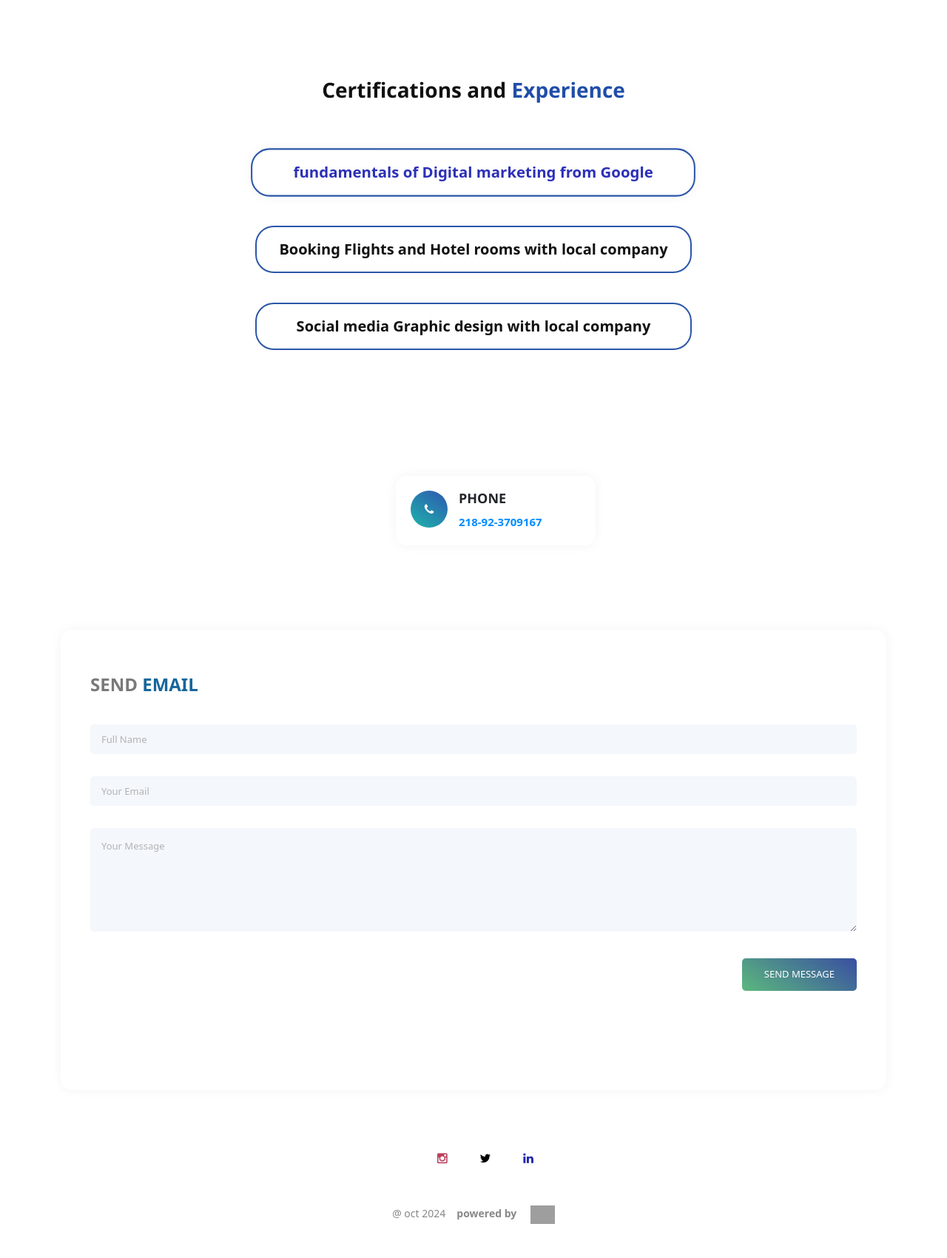
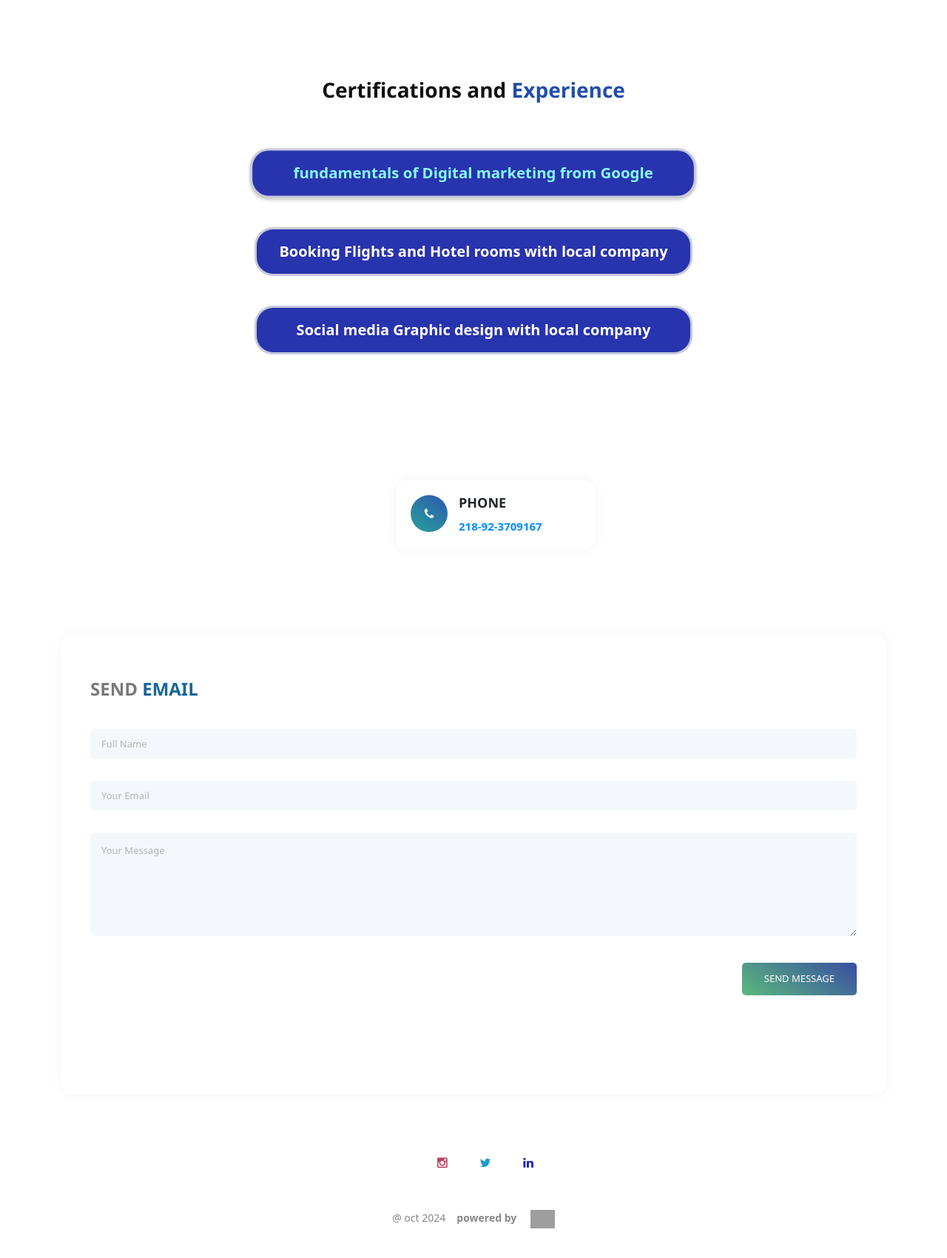
Before and after one commit to Taha-Alsaity/myportfolio, a Django app: page / in a window 1280 px wide. Shown: the part 2119-3819 px from the top of the page at 74% size. Before the commit the page ends 3773 px from the top, so only its background shows below. Run offline with Django 5.2, Linux system fonts and the light colour scheme; some web fonts are replaced; grey boxes are pictures that could not be loaded.

Commit message:
edit cert and exper

```diff
--- a/portoapp/static/assets/templatemo-eduwell-style.css
+++ b/portoapp/static/assets/templatemo-eduwell-style.css
@@ -518,20 +518,16 @@ section.our-courses .naccs .menu div {
   border-radius: 25px !important;
   margin-bottom: 40px;
   font-size: 20px;
-  color: #111;
-  background-color: #fff;
+  color: #ffffff;
+  background-color: #2833ae;
   cursor: pointer;
   vertical-align: middle;
   font-weight: 900;
   transition: 1s all cubic-bezier(0.075, 0.82, 0.165, 1);
-  border: 3px solid rgba(219,138,222,0.5);
-}
-
-section.our-courses .naccs .menu div.active {
-  color: #dc8cdb;
-  border: 3px solid rgba(219,138,222,1);
-  box-shadow: 0px 0px 15px rgba(0, 0, 0, 0.05);
-}
+  border: 3px solid rgba(227, 227, 227, 0.853);
+}
+
+
 
 section.our-courses ul.nacc {
   margin-left: 100px !important;
@@ -803,7 +799,7 @@ section.contact-us .contact-info .icon i {
   line-height: 50px;
   border-radius: 50%;
   background: rgb(85, 70, 198);
-  background: linear-gradient(-145deg, rgb(46, 87, 177) 0%, rgb(30, 180, 170) 100%);
+  background: linear-gradient(-145deg, rgb(46, 87, 177) 0%, rgb(39, 161, 153) 100%);
   color: #fff;
 }
 
--- a/portoapp/templates/porttem/index.html
+++ b/portoapp/templates/porttem/index.html
@@ -40,7 +40,7 @@ https://templatemo.com/tm-573-eduwell
     transition: width 1s ease-in-out;
   }
   .active.gradient-border span{
-    color:  rgb(44, 48, 183);
+    color:  rgb(134, 251, 255);
 
   }
   .active.gradient-border {
@@ -248,9 +248,9 @@ https://templatemo.com/tm-573-eduwell
               <div class="row">
                 <div style="display: flex; flex-wrap: wrap;  width: 100%;" class="col-lg-3">
                   <div style="  " class="menu">
-                    <a href="https://drive.google.com/file/d/1IBaqJ5jTxyetQOEHOpV9nk4UiugKF33o/view?usp=sharing"><div style=" border: 2px solid rgb(43, 86, 167);" class="active gradient-border"><span>fundamentals of Digital marketing from Google</span></div></a>
-                    <div style="  border: 2px solid rgb(43, 86, 167);" class="gradient-border"><span>Booking Flights and Hotel rooms with local company</span></div>
-                    <div style=" border: 2px solid rgb(43, 86, 167);" class="gradient-border"><span>Social media Graphic design with local company</span></div>
+                    <a href="https://drive.google.com/file/d/1IBaqJ5jTxyetQOEHOpV9nk4UiugKF33o/view?usp=sharing"><div class="active gradient-border"><span>fundamentals of Digital marketing from Google</span></div></a>
+                    <div  class="gradient-border"><span>Booking Flights and Hotel rooms with local company</span></div>
+                    <div class="gradient-border"><span>Social media Graphic design with local company</span></div>
 
                   </div>
                 </div>
@@ -321,7 +321,7 @@ https://templatemo.com/tm-573-eduwell
         <div  class="col-lg-12">
           <ul class="social-icons">
             <li><a href="https://www.instagram.com/saity_taha/"><i class="fa fa-instagram" style="color: #ba405e;"></i></a></li>
-            <li><a href="https://x.com/Taha_Alsaity?t=cJceBY4eMvOWbzylnFKNzQ&s=09"><i class="fa fa-twitter" style="color: #000000;"></i></a></li>
+            <li><a href="https://x.com/Taha_Alsaity?t=cJceBY4eMvOWbzylnFKNzQ&s=09"><i class="fa fa-twitter" style="color: #199bce;"></i></a></li>
             <li><a href="https://www.linkedin.com/in/taha-alsaity-917190260/"><i class="fa fa-linkedin" style="color: #2327ad;"></i></a></li>
 
           </ul>
```
